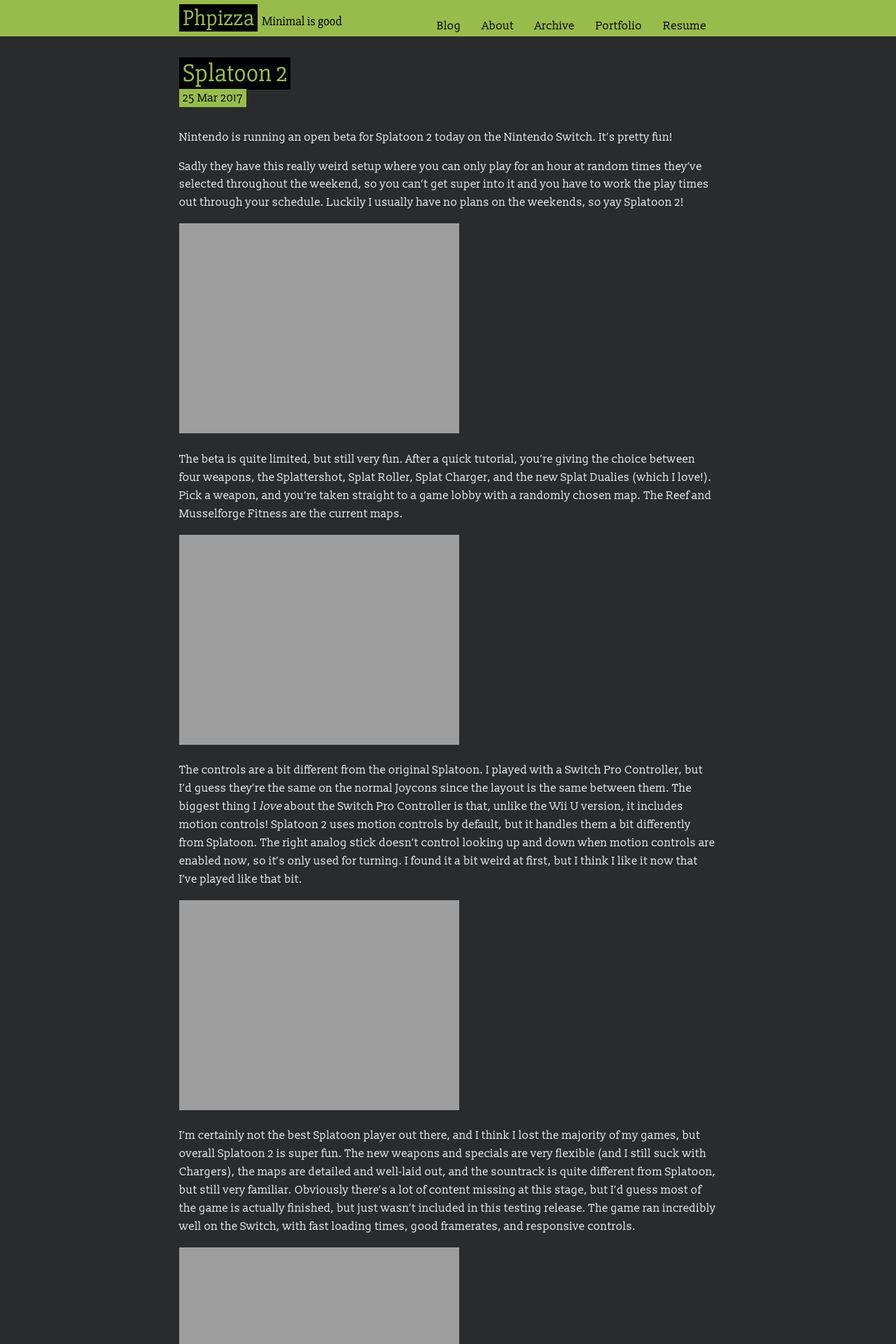
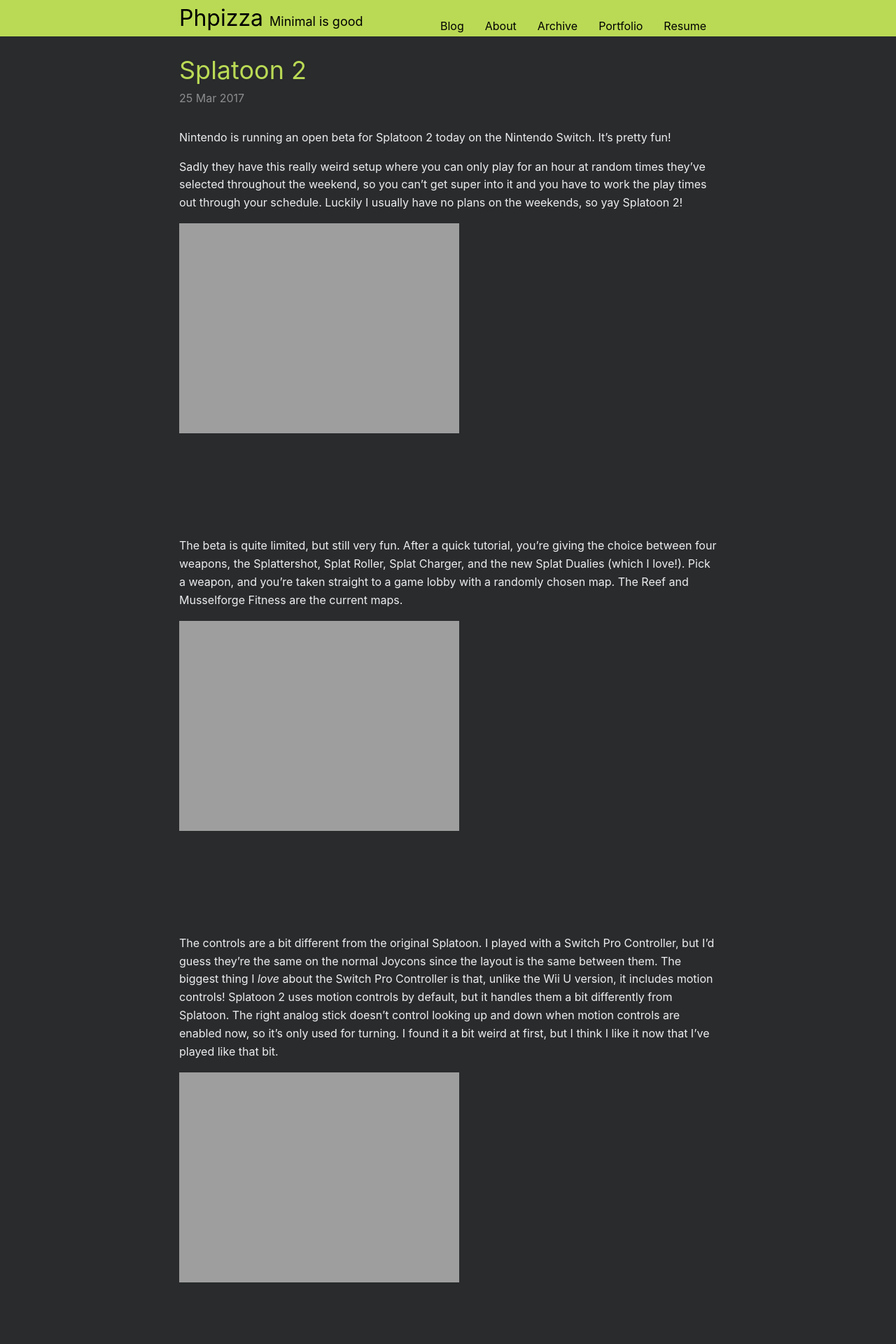
Before and after one commit to Alanaktion/alanaktion.github.io, a Jekyll site: the page built from _posts/2017-03-25-splatoon-2.md, in a window 1280 px wide. Shown: the top 1920 px of the page at 70% size. Built offline with Jekyll 4.4.1, drawn with Linux system fonts in a browser that asks for light colours.

Commit message:
Minor tweaks
- Removed webfonts
- Slight adjustments to dimensions
- Navbar design tweaks
- Responsive image containers to avoid reflow

```diff
--- a/_posts/2017-03-25-splatoon-2.md
+++ b/_posts/2017-03-25-splatoon-2.md
@@ -9,24 +9,36 @@
 
 Sadly they have this really weird setup where you can only play for an hour at random times they've selected throughout the weekend, so you can't get super into it and you have to work the play times out through your schedule. Luckily I usually have no plans on the weekends, so yay Splatoon 2!
 
+<div class="img-responsive-container img-ratio-16-9" markdown="1">
 ![Splatoon 2 Beta Weapons](https://blog.phpizza.com/assets/splat2/2017032513230300-777AC1189ADA093280C624C7F7AA30B1.jpg)
+</div>
 
 The beta is quite limited, but still very fun. After a quick tutorial, you're giving the choice between four weapons, the Splattershot, Splat Roller, Splat Charger, and the new Splat Dualies (which I love!). Pick a weapon, and you're taken straight to a game lobby with a randomly chosen map. The Reef and Musselforge Fitness are the current maps.
 
+<div class="img-responsive-container img-ratio-16-9" markdown="1">
 ![Splatoon 2 Beta Controls](https://blog.phpizza.com/assets/splat2/2017032513405100-777AC1189ADA093280C624C7F7AA30B1.jpg)
+</div>
 
 The controls are a bit different from the original Splatoon. I played with a Switch Pro Controller, but I'd guess they're the same on the normal Joycons since the layout is the same between them. The biggest thing I *love* about the Switch Pro Controller is that, unlike the Wii U version, it includes motion controls! Splatoon 2 uses motion controls by default, but it handles them a bit differently from Splatoon. The right analog stick doesn't control looking up and down when motion controls are enabled now, so it's only used for turning. I found it a bit weird at first, but I think I like it now that I've played like that bit.
 
+<div class="img-responsive-container img-ratio-16-9" markdown="1">
 ![Victory Screen with Splat Roller](https://blog.phpizza.com/assets/splat2/2017032513522500-777AC1189ADA093280C624C7F7AA30B1.jpg)
+</div>
 
 I'm certainly not the best Splatoon player out there, and I think I lost the majority of my games, but overall Splatoon 2 is super fun. The new weapons and specials are very flexible (and I still suck with Chargers), the maps are detailed and well-laid out, and the sountrack is quite different from Splatoon, but still very familiar. Obviously there's a lot of content missing at this stage, but I'd guess most of the game is actually finished, but just wasn't included in this testing release. The game ran incredibly well on the Switch, with fast loading times, good framerates, and responsive controls.
 
+<div class="img-responsive-container img-ratio-16-9" markdown="1">
 ![Starting a Match](https://blog.phpizza.com/assets/splat2/2017032514014200-777AC1189ADA093280C624C7F7AA30B1.jpg)
+</div>
 
+<div class="img-responsive-container img-ratio-16-9" markdown="1">
 ![Another Victory Screen](https://blog.phpizza.com/assets/splat2/2017032514050400-777AC1189ADA093280C624C7F7AA30B1.jpg)
+</div>
 
 Seriously though, those Splat Dualies are *awesome*.
 
+<div class="img-responsive-container img-ratio-16-9" markdown="1">
 ![Another Victory Screen](https://blog.phpizza.com/assets/splat2/2017032514051800-777AC1189ADA093280C624C7F7AA30B1.jpg)
+</div>
 
 I tried to record some gameplay on my Spectacles, but the exposure was all kinds of wrong since I played in a dark room so you can't even tell what's going on in the videos, so I won't bother to share those. I do have [more Splatoon 2 Screenshots](https://phpizza.com/~alan/blog-img/splat2/gallery.php) from my gameplay if you want 'em for some reason. They're only 720p even though I played on a TV, but I guess that's just how the Switch stores screenshots, because for some reason Nintendo still doesn't get that copyright works against them sometimes 😛.
--- a/_scss/_slabo.scss
+++ /dev/null
@@ -1,8 +0,0 @@
-@font-face {
-  font-family: 'Slabo13px';
-  src: url('../fonts/Slabo13px-Regular.ttf');
-}
-@font-face {
-  font-family: 'Slabo27px';
-  src: url('../fonts/Slabo27px-Regular.ttf');
-}
--- a/public/css/phpizza.scss
+++ b/public/css/phpizza.scss
@@ -2,13 +2,12 @@
 ---
 @import 'normalize';
 @import 'mixins';
-@import 'slabo';
 
 /* Variables */
 // Colors
 $body-bg: #292b2c;
 $body-fg: #eceeef;
-$brand-color: #98BC4B;
+$brand-color: #bada55;
 $brand-color-inv: #000;
 $link-color: $brand-color;
 $link-color-active: darken($link-color, 5%);
@@ -19,7 +18,9 @@
 $heading-fg-content: $heading-fg;
 $active-bg: #4c5b5e;
 
+// Dimensions
 $spacer: 15px;
+$nav-corner: 10px; // Slanted active tab corner
 
 // Responsive breakpoints
 $desktop-min: 768px;
@@ -33,7 +34,7 @@
 
 /* Base Style */
 html {
-  font: 16px/1.618 'Slabo13px', serif;
+  font: 16px/1.618 -apple-system, system-ui, BlinkMacSystemFont, "Segoe UI", Roboto, "Helvetica Neue", Arial, sans-serif;
   @media (max-width: $desktop-max) {
     font-size: 15px;
   }
@@ -60,17 +61,13 @@
   h3 {
     margin-top: 0;
     margin-bottom: 0;
-    font-family: 'Slabo27px', serif;
     font-weight: 400;
     @media (max-width: $desktop-max + ($spacer * 2)) {
       padding-top: $spacer / 3;
       padding-bottom: $spacer / 3;
     }
     a {
-      color: $header-bg;
-      background-color: $header-fg;
-      padding-left: 5px;
-      padding-right: 5px;
+      color: $header-fg;
       text-decoration: none;
     }
   }
@@ -109,7 +106,7 @@
       flex: none;
       float: left;
     }
-    padding: 5px 15px;
+    padding: $spacer/3 $spacer;
     line-height: $spacer * 2 - 10px;
     color: inherit;
     text-decoration: none;
@@ -117,8 +114,22 @@
       color: $brand-color-inv;
     }
     &.active {
+      position: relative;
       color: $brand-color;
       background-color: $body-bg;
+      padding-right: $spacer - $nav-corner;
+      margin-right: $nav-corner;
+      &::after {
+        content: '';
+        position: absolute;
+        top: 0;
+        left: 100%;
+        height: calc(100% - #{$nav-corner});
+        border-color: $body-bg;
+        border-style: solid;
+        border-width: $nav-corner 0 0 $nav-corner;
+        border-top-color: transparent;
+      }
     }
   }
   span {
@@ -137,10 +148,13 @@
     height: 24px;
     vertical-align: bottom;
     fill: none;
-    stroke: #000;
+    stroke: $header-fg;
     stroke-linecap: round;
     stroke-linejoin: round;
     stroke-width: 2;
+  }
+  .active svg {
+    stroke: $brand-color;
   }
 }
 
@@ -149,7 +163,6 @@
 .content {
   h1, h2, h3, h4 {
     color: $heading-fg-content;
-    font-family: 'Slabo27px', serif;
     font-weight: 400;
   }
   a {
@@ -190,16 +203,16 @@
 
 /* Posts */
 .post, .page {
-  margin-bottom: $spacer * 4;
+  margin-bottom: $spacer * 5;
   @media (max-width: $desktop-max + ($spacer * 2)) {
-    margin-bottom: $spacer * 2;
+    margin-bottom: $spacer * 3;
     padding: 0 15px;
   }
   + .post {
-    padding-top: $spacer * 4;
+    padding-top: $spacer * 5;
     border-top: 1px solid rgba(mix($body-bg, $body-fg, 50%), 0.5);
     @media (max-width: $desktop-max + ($spacer * 2)) {
-      padding-top: $spacer * 2;
+      padding-top: $spacer * 3;
     }
   }
 }
@@ -214,9 +227,8 @@
   line-height: 1;
   font-weight: normal;
   margin: 0;
-  padding: 5px;
+  padding: 0 0 10px;
   color: $heading-fg;
-  background-color: $heading-bg;
   a {
     color: inherit;
     text-decoration: none;
@@ -229,9 +241,7 @@
   }
 }
 .post-date {
-  padding: 3px 5px;
-  color: $heading-bg;
-  background-color: $heading-fg;
+  color: mix($body-fg, $body-bg, 50%);
 }
 
 .pagination {
@@ -308,7 +318,30 @@
   @include sr-only;
 }
 
+.img-responsive-container {
+  position: relative;
+  overflow: hidden;
+  height: 0;
+  padding-bottom: 62.5%;
+  > p {
+    margin: 0;
+  }
+}
+.img-ratio-16-9 {
+  padding-bottom: 56.25%;
+}
+.img-ratio-16-10 {
+  padding-bottom: 62.5%;
+}
+.img-ratio-4-3 {
+  padding-bottom: 75%;
+}
+.img-ratio-1-1 {
+  padding-bottom: 100%;
+}
+
 .profile-pic {
+  min-height: 230px; // Image-specific, avoids reflow
   display: block;
   margin: 0 auto 15px;
 }
```
Also changed, not shown: about.md (+0 -1 lines), portfolio.md (+6 -0 lines), public/fonts/Slabo13px-Regular.ttf (deleted), public/fonts/Slabo27px-Regular.ttf (deleted), public/manifest.json.
